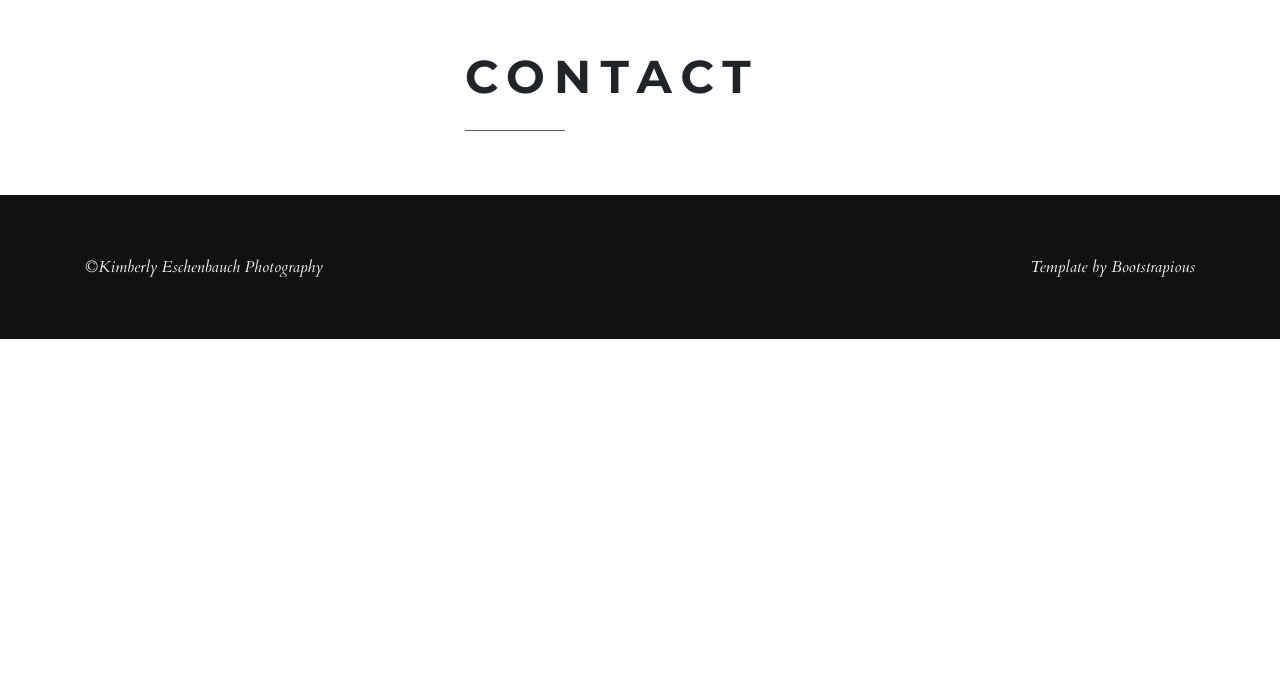
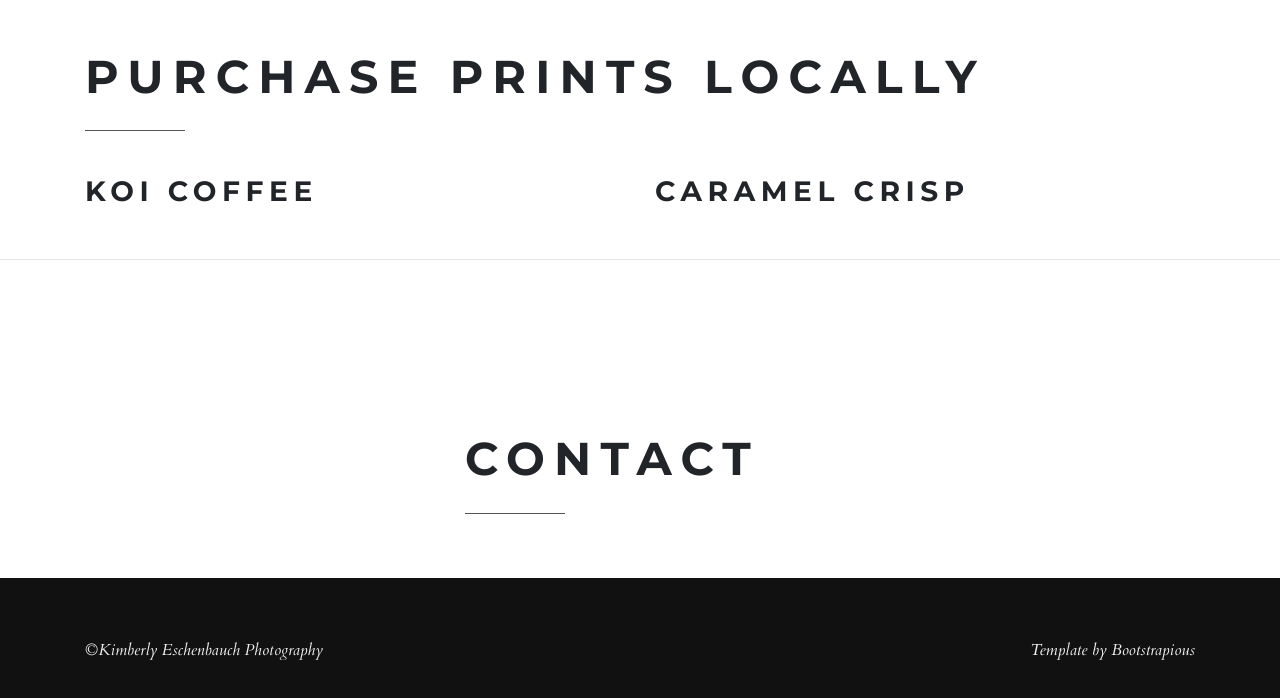
Before and after one commit to LoganJonesDevelopment/loganjonesdevelopment.github.io, a plain HTML site: page distribution/index.html in a window 1280 px wide. Shown: the part 3359-4057 px from the top of the page. Before the commit the page ends 3698 px from the top, so only its background shows below. Drawn offline with nearby package versions, Linux system fonts and the light colour scheme.

Commit message:
Added Local Shops

```diff
--- a/distribution/index.html
+++ b/distribution/index.html
@@ -231,6 +231,30 @@
     <hr>
     <section id="contact " style="background-color: #fff; " class="text-page pb-4 ">
         <div class="container ">
+
+
+
+            <h2 class="heading ">Purchase Prints Locally</h2>
+            <div class="row ">
+                <div class="col-md-6 pull-left">
+                    <h3 class="">Koi Coffee</h3>
+
+                    <div class="fb-page" data-href="https://www.facebook.com/koicoffeeandtea/?ref=py_c" data-tabs="timeline" data-width="" data-height="500" data-small-header="false" data-adapt-container-width="true" data-hide-cover="false" data-show-facepile="true"></div>
+                </div>
+                <div class="col-md-6">
+                    <h3 class="">Caramel Crisp</h3>
+                    <div class="fb-page" data-href="https://www.facebook.com/Bestcookiesever/" data-tabs="timeline" data-width="" data-height="500" data-small-header="false" data-adapt-container-width="true" data-hide-cover="false" data-show-facepile="true"></div>
+                </div>
+
+            </div>
+
+
+
+        </div>
+    </section>
+    <hr>
+    <section id="contact " style="background-color: #fff; " class="text-page pb-4 ">
+        <div class="container ">
             <div class="row">
                 <div class="col-md-4"></div>
                 <div class="col-lg-4">
```
Also changed, not shown: distribution/index .html (deleted).
